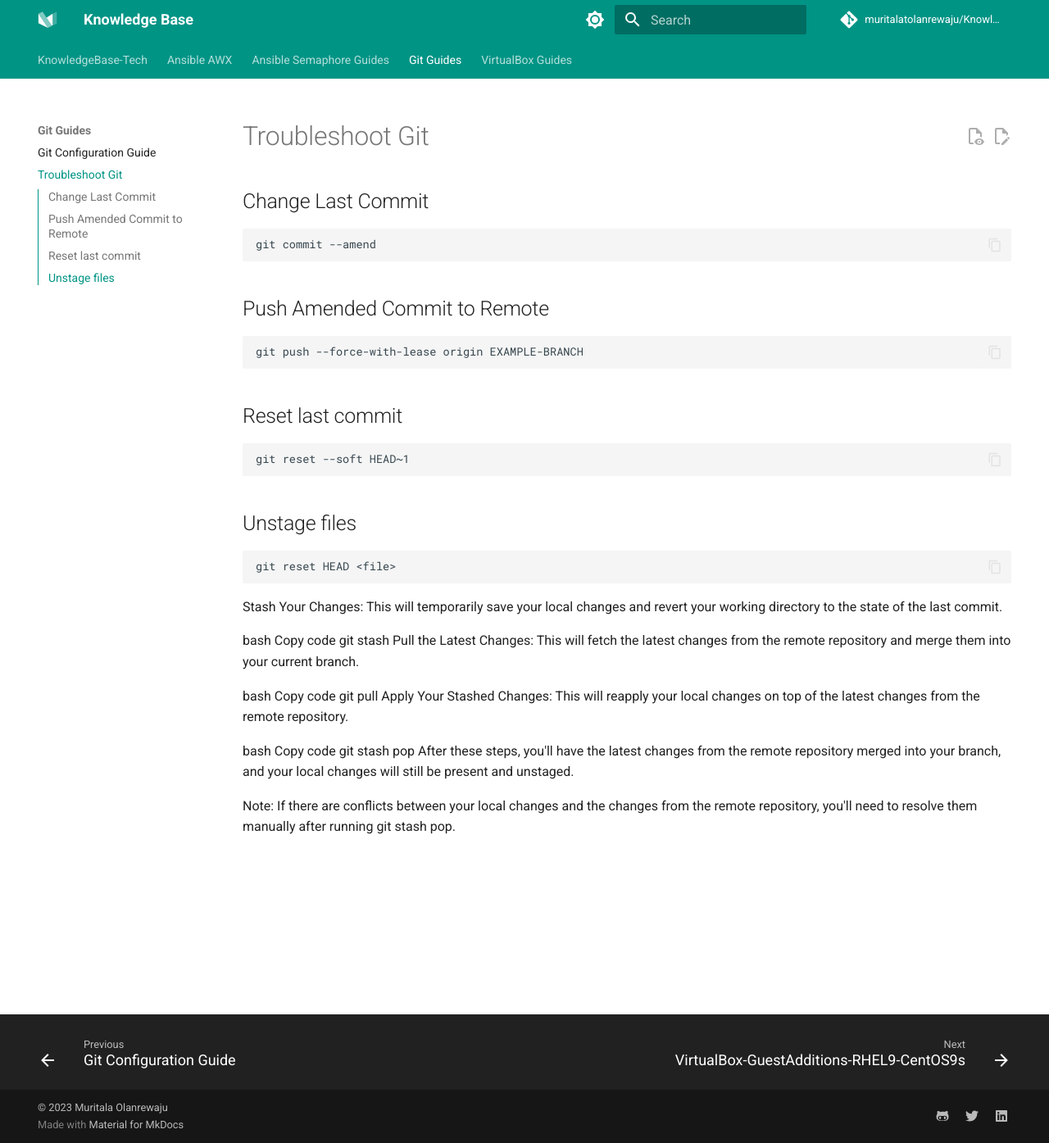
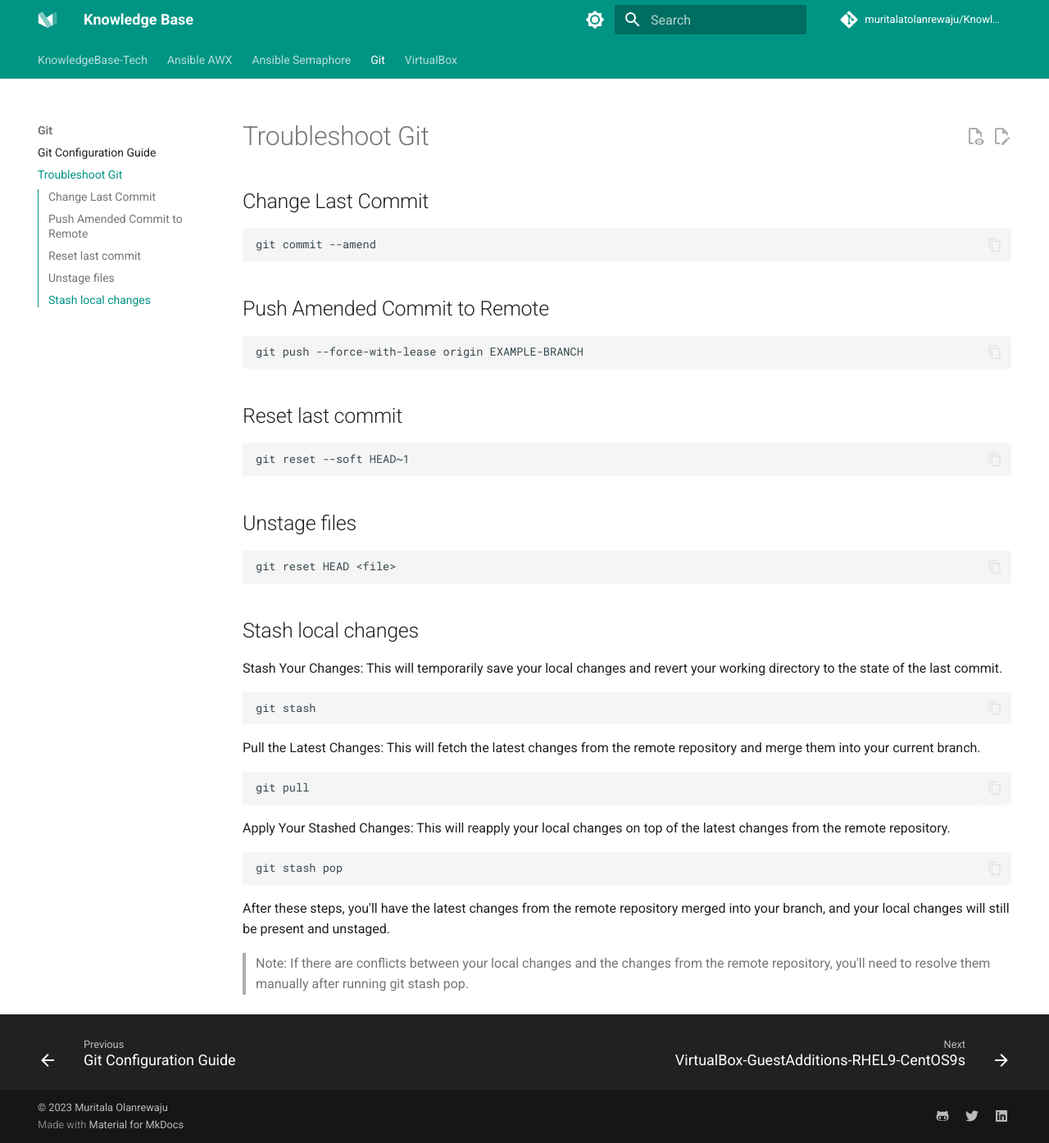
Before and after one commit to muritalatolanrewaju/KnowledgeBase-Tech, an MkDocs documentation site: the page built from docs/Git/Troubleshoot-Git.md, in a window 1280 px wide and 1395 px high. Shown: the whole window at 82% size. Built offline with MkDocs 1.6.1 and Material for MkDocs 9.7.7, drawn with Linux system fonts in a browser that asks for light colours; comment, search, counter and statistics services are not loaded.

Commit message:
Rename guides and update git configuration guide

````diff
--- a/docs/Git-Guides/Troubleshoot-Git.md
+++ b/docs/Git/Troubleshoot-Git.md
@@ -17,28 +17,33 @@ git push --force-with-lease origin EXAMPLE-BRANCH
 ```bash
 git reset --soft HEAD~1
 ```
+
 ## Unstage files
 
 ```bash
 git reset HEAD <file>
 ```
 
+## Stash local changes
 
 Stash Your Changes: This will temporarily save your local changes and revert your working directory to the state of the last commit.
 
-bash
-Copy code
+```bash
 git stash
+```
+
 Pull the Latest Changes: This will fetch the latest changes from the remote repository and merge them into your current branch.
 
-bash
-Copy code
+```bash
 git pull
+```
+
 Apply Your Stashed Changes: This will reapply your local changes on top of the latest changes from the remote repository.
 
-bash
-Copy code
+```bash
 git stash pop
+```
+
 After these steps, you'll have the latest changes from the remote repository merged into your branch, and your local changes will still be present and unstaged.
 
-Note: If there are conflicts between your local changes and the changes from the remote repository, you'll need to resolve them manually after running git stash pop.
+> Note: If there are conflicts between your local changes and the changes from the remote repository, you'll need to resolve them manually after running git stash pop.
````
Also changed, not shown: docs/Ansible-AWX/install-AWX.md (+6 -2 lines), docs/Ansible-Semaphore/Ansible-Semaphore-Installation-on-RHEL-Based-OS.md (renamed from docs/Ansible-Semaphore-Guides/Ansible-Semaphore-Installation-on-RHEL-Based-OS.md), docs/Ansible-Semaphore/Deploying-Playbooks-Using-Semaphore-Ansible-GUI.md (renamed from docs/Ansible-Semaphore-Guides/Deploying-Playbooks-Using-Semaphore-Ansible-GUI.md), docs/Ansible-Semaphore/Nginx-Proxy-Configuration-for-Ansible-Semaphore.md (renamed from docs/Ansible-Semaphore-Guides/Nginx-Proxy-Configuration-for-Ansible-Semaphore.md), docs/Git/Configure-Git.md (renamed from docs/Git-Guides/Configure-Git.md), docs/VirtualBox/VirtualBox-GuestAdditions-RHEL9-CentOS9s.md (renamed from docs/VirtualBox-Guides/VirtualBox-GuestAdditions-RHEL9-CentOS9s.md), 3 other files.
